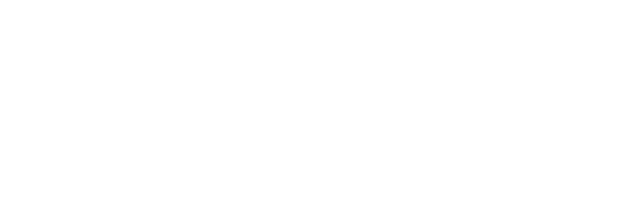
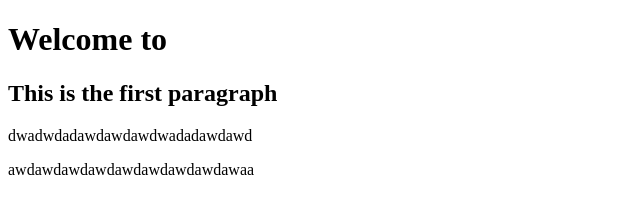
Before and after one commit to SaulTrejo1/HTML1, a plain HTML site: page index.html in a window 1280 px wide. Shown: the whole page, without its empty margins (0-640 px from the left). Drawn offline with Linux system fonts and the light colour scheme.

Commit message:
new neww
ewe

```diff
--- a/index.html
+++ b/index.html
@@ -2,9 +2,15 @@
 <html>
 <head>
 <meta charset="utf-8">
-<title>Untitled Document</title>
+<title>My first Page!</title>
 </head>
 
 <body>
+	<div class="main_container">
+	<h1>Welcome to </h1>
+		<h2>This is the first paragraph</h2>
+		<p>dwadwdadawdawdawdwadadawdawd</p>
+		<p>awdawdawdawdawdawdawdawdawaa</p>
+	</div>
 </body>
 </html>
```
